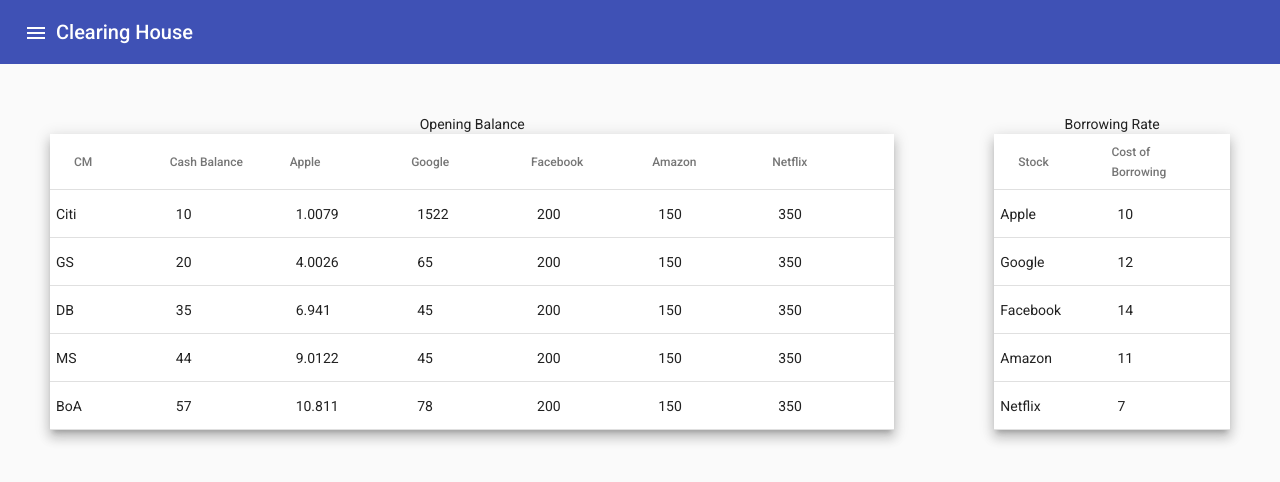
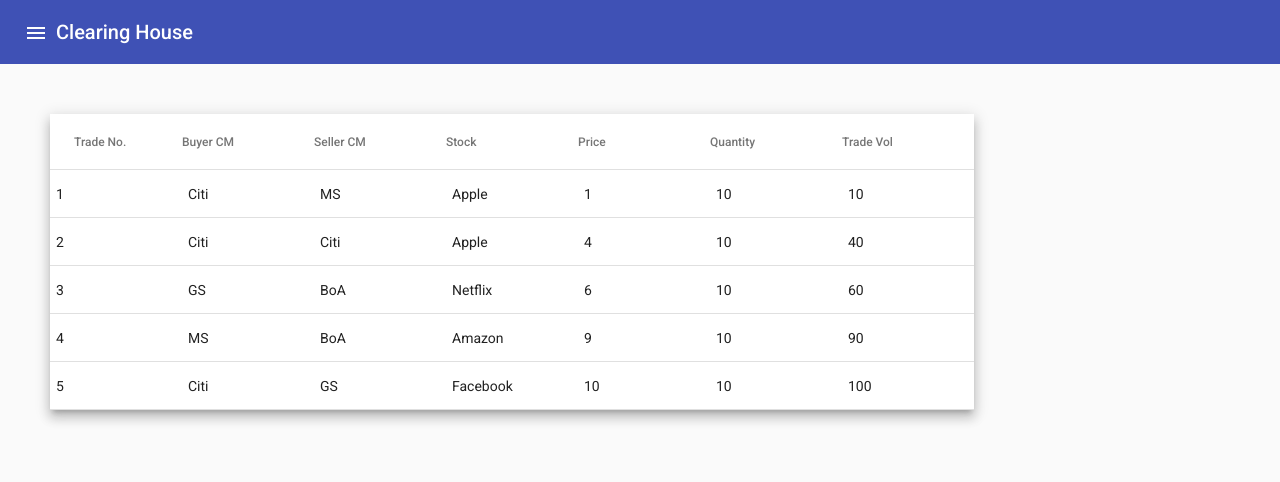
Before and after one commit to damini98/frontend-settlement, an Angular app: page / in a window 1280 px wide. Shown: the top 482 px of the page. Built offline with nearby package versions, Linux system fonts and the light colour scheme.

Commit message:
TradeView added

```diff
--- a/src/app/app.module.ts
+++ b/src/app/app.module.ts
@@ -14,12 +14,14 @@
 import { NO_ERRORS_SCHEMA,CUSTOM_ELEMENTS_SCHEMA } from '@angular/core';
 import { OverviewtableComponent } from './overviewtable/overviewtable.component';
 import { MatTableModule } from '@angular/material/table';
+import { TradebookComponent } from './tradebook/tradebook.component';
 
 @NgModule({
   declarations: [
     AppComponent,
     NavbarComponent,
     OverviewtableComponent,
+    TradebookComponent,
   ],
   imports: [
     BrowserModule,
--- a/src/app/navbar/navbar.component.html
+++ b/src/app/navbar/navbar.component.html
@@ -37,9 +37,7 @@
 
   <!-- ADD CONTENT HERE -->
 
-
-   <app-overviewtable></app-overviewtable>
-
+    <app-tradebook></app-tradebook>
 
   </mat-sidenav-content>
 </mat-sidenav-container>
--- /dev/null
+++ b/src/app/tradebook/tradebook.component.css
@@ -0,0 +1,16 @@
+.mat-table {
+    margin: 50px;
+  }
+
+
+
+  table tr td {
+    width: 120px;
+    padding: 6px;
+}
+
+.flex-container {
+  display: flex;
+  flex-direction: row;
+  justify-content: space-around;
+}
--- /dev/null
+++ b/src/app/tradebook/tradebook.component.html
@@ -0,0 +1,47 @@
+<table mat-table [dataSource]="dataSource" class="mat-elevation-z8">
+
+  <!--- Note that these columns can be defined in any order.
+        The actual rendered columns are set as a property on the row definition" -->
+
+  <!-- Position Column -->
+  <ng-container matColumnDef="trade">
+    <th mat-header-cell *matHeaderCellDef> Trade No. </th>
+    <td mat-cell *matCellDef="let element"> {{element.trade}} </td>
+  </ng-container>
+
+  <!-- Name Column -->
+  <ng-container matColumnDef="buyer">
+    <th mat-header-cell *matHeaderCellDef> Buyer CM</th>
+    <td mat-cell *matCellDef="let element"> {{element.buyer}} </td>
+  </ng-container>
+
+  <!-- Weight Column -->
+  <ng-container matColumnDef="seller">
+    <th mat-header-cell *matHeaderCellDef> Seller CM </th>
+    <td mat-cell *matCellDef="let element"> {{element.seller}} </td>
+  </ng-container>
+
+  <!-- Symbol Column -->
+  <ng-container matColumnDef="stock">
+    <th mat-header-cell *matHeaderCellDef> Stock </th>
+    <td mat-cell *matCellDef="let element"> {{element.stock}} </td>
+  </ng-container>
+
+  <ng-container matColumnDef="price">
+    <th mat-header-cell *matHeaderCellDef> Price </th>
+    <td mat-cell *matCellDef="let element"> {{element.price}} </td>
+  </ng-container>
+
+  <ng-container matColumnDef="qty">
+    <th mat-header-cell *matHeaderCellDef> Quantity </th>
+    <td mat-cell *matCellDef="let element"> {{element.qty}} </td>
+  </ng-container>
+
+  <ng-container matColumnDef="tradevol">
+    <th mat-header-cell *matHeaderCellDef> Trade Vol </th>
+    <td mat-cell *matCellDef="let element"> {{element.tradevol}} </td>
+  </ng-container>
+
+  <tr mat-header-row *matHeaderRowDef="displayedColumns"></tr>
+  <tr mat-row *matRowDef="let row; columns: displayedColumns;"></tr>
+</table>
--- /dev/null
+++ b/src/app/tradebook/tradebook.component.ts
@@ -0,0 +1,32 @@
+import { Component, OnInit } from '@angular/core';
+
+export interface Trades {
+  stock: string;
+  trade: number;
+  price: number;
+  buyer: string;
+  seller: string;
+  qty: number;
+  tradevol: number;
+}
+
+const ELEMENT_DATA: Trades[] = [
+  {trade: 1, stock: 'Apple', price: 1, buyer: 'Citi', seller: 'MS' ,qty: 10 ,tradevol: 10},
+  {trade: 2, stock: 'Apple', price: 4, buyer: 'Citi',seller: 'Citi' ,qty:10 ,tradevol:40 },
+  {trade: 3, stock: 'Netflix', price: 6, buyer: 'GS',seller: 'BoA',qty:10 ,tradevol:60},
+  {trade: 4, stock: 'Amazon', price: 9, buyer: 'MS',seller: 'BoA' ,qty:10 ,tradevol:90},
+  {trade: 5, stock: 'Facebook', price: 10, buyer: 'Citi', seller:'GS' ,qty:10 ,tradevol:100},
+];
+
+@Component({
+  selector: 'app-tradebook',
+  templateUrl: './tradebook.component.html',
+  styleUrls: ['./tradebook.component.css']
+})
+export class TradebookComponent {
+
+
+  displayedColumns: string[] = ['trade', 'buyer', 'seller','stock', 'price', 'qty','tradevol'];
+  dataSource = ELEMENT_DATA;
+
+}
```
Also changed, not shown: 1 other file (tests, documents, lock files or other folders).
